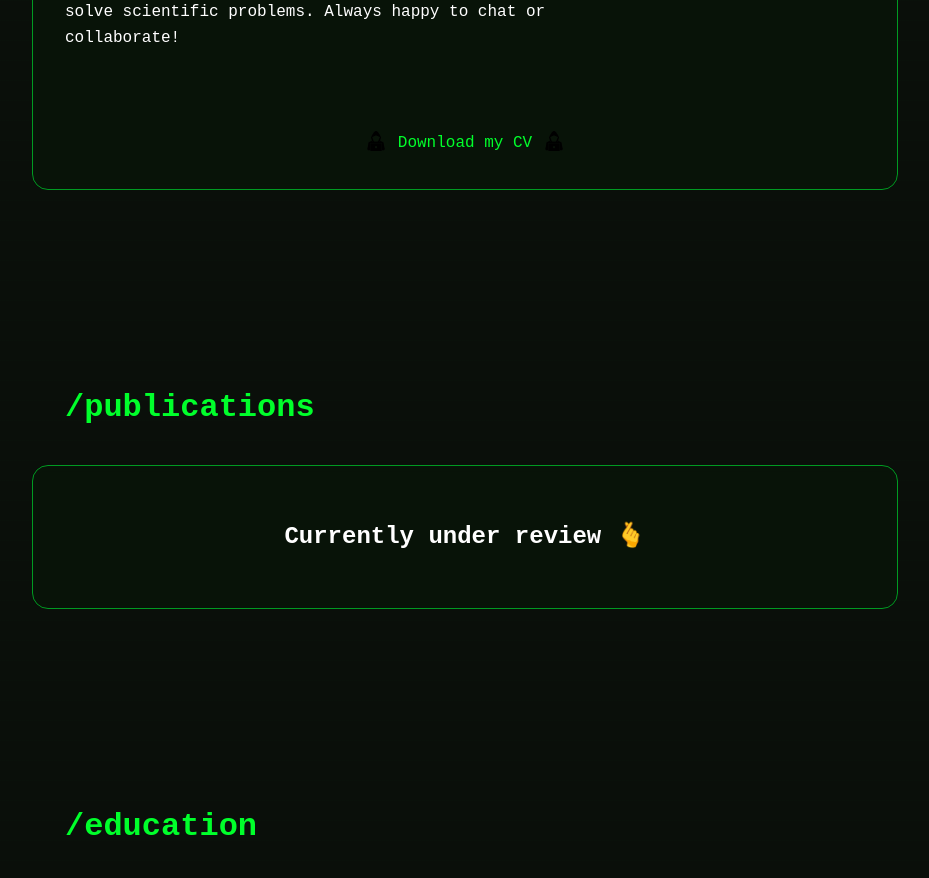
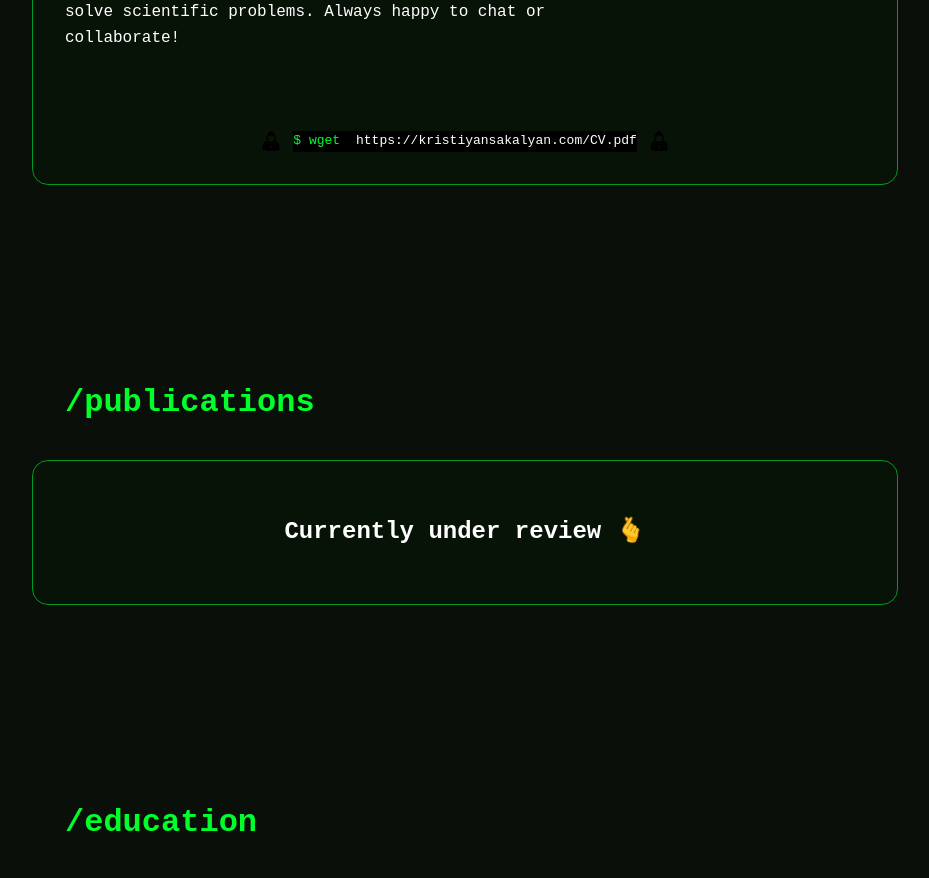
Before and after one commit to kristiyansakalyan/kristiyansakalyan.github.io, a React (Vite) app: page / in a window 1280 px wide. Shown: the part 1300-2178 px from the top of the page, without its empty margins (175-1104 px from the left). Built offline with nearby package versions, Linux system fonts and the light colour scheme.

Commit message:
Add workflow, change the css a bit

```diff
--- a/src/index.css
+++ b/src/index.css
@@ -149,7 +149,7 @@ a:hover {
 }
 
 .section:hover {
-    box-shadow: 0 0 20px rgba(0, 154, 34, 0.25);
+    box-shadow: 0 0 86px 6px rgba(0, 154, 34, 0.25);
 }
 
 .about-container {
--- a/src/pages/About.tsx
+++ b/src/pages/About.tsx
@@ -41,12 +41,49 @@ const About = () => (
                 />
                 <p className="about-location">Munich, Germany</p>
             </div>
-            <div style={{ width: '100%', justifyContent: 'center', marginTop: '1rem', display: 'flex' }}>
+            {/* <div style={{ width: '100%', justifyContent: 'center', marginTop: '1rem', display: 'flex' }}>
                 <img src="/hacker.png" alt="img" style={{ width: '20px', height: '20px', paddingRight: '12px' }} />
                 <a href="/public/CV.pdf" target="_blank" rel="noopener noreferrer" style={{ display: 'inline-flex', alignItems: 'center', gap: '0.5rem' }}>
                     Download my CV
                 </a>
                 <img src="/hacker.png" alt="img" style={{ width: '20px', height: '20px', paddingLeft: '12px' }} />
+            </div> */}
+            <div
+                style={{
+                    width: '100%',
+                    justifyContent: 'center',
+                    marginTop: '1rem',
+                    display: 'flex',
+                    fontFamily: 'monospace',
+                    color: '#00ff2b',
+                }}
+            >
+                <img
+                    src="/hacker.png"
+                    alt="img"
+                    style={{ width: '20px', height: '20px', paddingRight: '12px' }}
+                />
+                <a
+                    href="/CV.pdf"
+                    target="_blank"
+                    rel="noopener noreferrer"
+                    style={{
+                        display: 'inline-flex',
+                        alignItems: 'center',
+                        gap: '0.5rem',
+                        color: '#00ff2b',
+                        textDecoration: 'none',
+                        backgroundColor: 'black'
+                    }}
+                >
+                    <span>$</span> wget&nbsp;
+                    <span style={{color: 'white'}}>https://kristiyansakalyan.com/CV.pdf</span>
+                </a>
+                <img
+                    src="/hacker.png"
+                    alt="img"
+                    style={{ width: '20px', height: '20px', paddingLeft: '12px' }}
+                />
             </div>
 
         </div>
```
